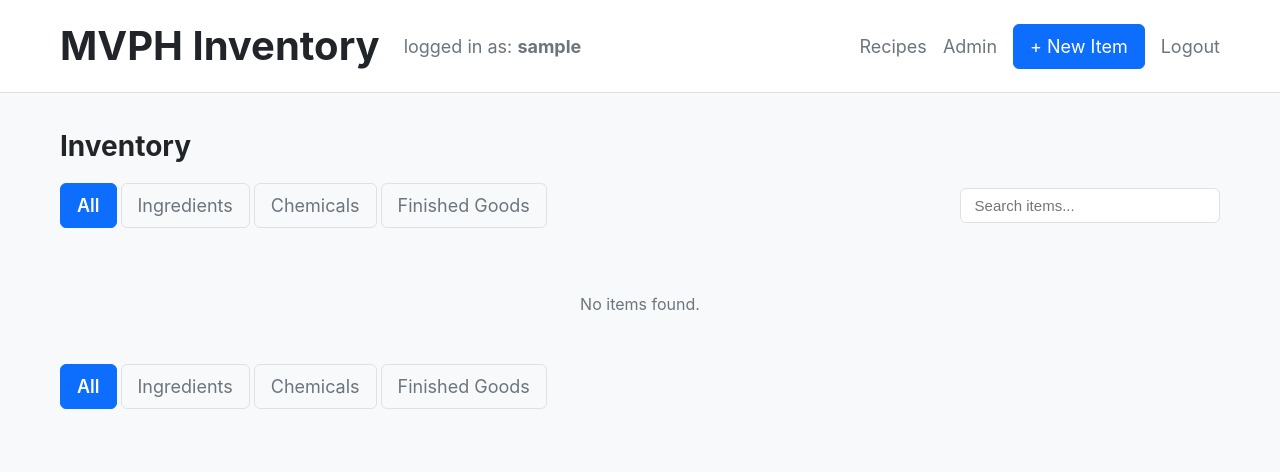
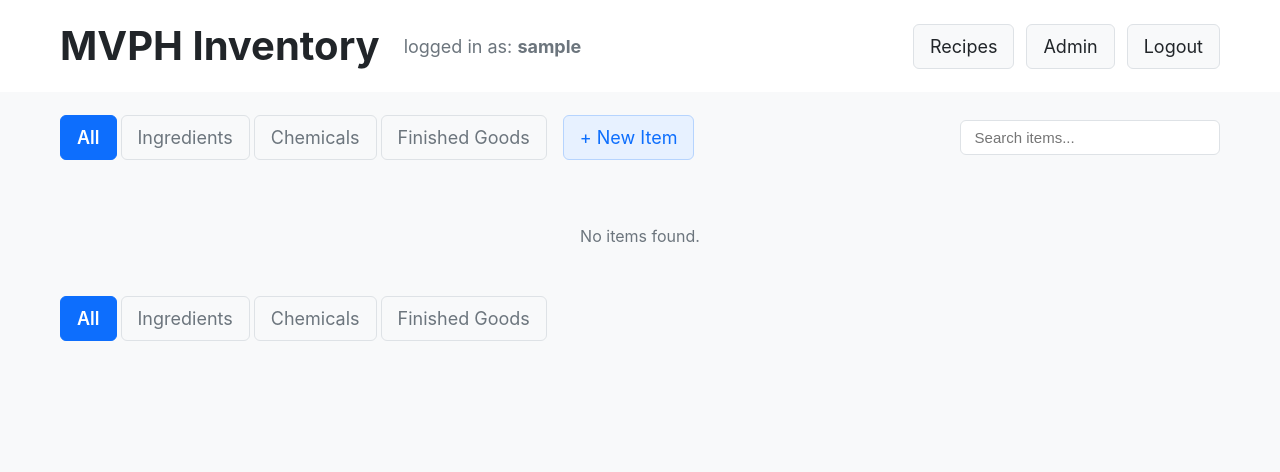
Before and after one commit to AllPilsnersRLagers/MVPH_Inventory, a Django app: page / in a window 1280 px wide. Shown: the top 472 px of the page. Run offline with Django 5.2, Linux system fonts and the light colour scheme; the visitor is signed in with stand-in values (Sample User, id 1); data that the repository does not hold is empty.

Commit message:
Improve nav bar and sticky header UI
- Make all nav links button-styled (light grey, darker on hover)
- Move +New Item button to filters bar with pale blue style
- Make header, filters, and subtabs sticky on scroll
- Remove Inventory h1 title from list page
- Fix gap between header and main content
- Add CSS variables for consistent header/filter heights

Co-Authored-By: Claude Opus 4.5 <noreply@anthropic.com>

```diff
--- a/inventory/templates/inventory/item_list.html
+++ b/inventory/templates/inventory/item_list.html
@@ -3,8 +3,6 @@
 {% block title %}Inventory — MVPH{% endblock %}
 
 {% block content %}
-<h1>Inventory</h1>
-
 <div class="filters">
   <div id="category-tabs" class="category-tabs" role="tablist">
     <a href="{% url 'inventory:item_list' %}"
@@ -28,6 +26,8 @@
        hx-target="#item-table-wrapper"
        hx-push-url="true">Finished Goods</a>
   </div>
+
+  <a href="{% url 'inventory:item_create' %}" class="btn btn-add">+ New Item</a>
 
   <input type="search"
          name="search"
--- a/static/css/style.css
+++ b/static/css/style.css
@@ -16,6 +16,8 @@
   --color-ok-bg: #d1e7dd;
   --color-ok-text: #0f5132;
   --radius: 6px;
+  --header-height: 95px;
+  --filters-height: 85px;
 }
 
 body {
@@ -26,17 +28,25 @@ body {
 }
 
 /* === Layout === */
-header { background: var(--color-surface); border-bottom: 1px solid var(--color-border); }
+header {
+  background: var(--color-surface);
+  position: sticky; top: 0; z-index: 100;
+  box-shadow: 0 4px 0 var(--color-bg);
+}
 nav {
   max-width: 1200px; margin: 0 auto; padding: 1rem 1.25rem;
   display: flex; align-items: center; justify-content: space-between;
 }
 .logo { font-weight: 700; font-size: 2.5rem; text-decoration: none; color: var(--color-text); }
 .nav-left { display: flex; align-items: center; gap: 1.5rem; }
-.nav-links { display: flex; align-items: center; gap: 1rem; }
-.nav-link { text-decoration: none; color: var(--color-muted); font-size: 1.125rem; }
-.nav-link:hover { color: var(--color-text); }
-main { max-width: 1200px; margin: 0 auto; padding: 2rem 1.25rem; }
+.nav-links { display: flex; align-items: center; gap: 0.75rem; }
+.nav-link {
+  display: inline-block; padding: 0.5rem 1rem; border-radius: var(--radius);
+  text-decoration: none; font-size: 1.125rem; border: 1px solid var(--color-border);
+  background: var(--color-bg); color: var(--color-text);
+}
+.nav-link:hover { background: var(--color-border); }
+main { max-width: 1200px; margin: -1px auto 0; padding: 0 1.25rem 2rem; }
 h1 { margin-bottom: 1rem; font-size: 1.75rem; }
 
 /* === Buttons === */
@@ -50,10 +60,16 @@ h1 { margin-bottom: 1rem; font-size: 1.75rem; }
 .btn-primary:hover { background: var(--color-primary-hover); border-color: var(--color-primary-hover); }
 .btn-danger { background: var(--color-danger); color: #fff; border-color: var(--color-danger); }
 .btn-danger:hover { background: var(--color-danger-hover); border-color: var(--color-danger-hover); }
+.btn-add { background: #e7f1ff; color: var(--color-primary); border-color: #b6d4fe; }
+.btn-add:hover { background: #cfe2ff; border-color: #9ec5fe; }
 .btn-sm { padding: 0.35rem 0.65rem; font-size: 1rem; }
 
 /* === Filters === */
-.filters { display: flex; gap: 1rem; align-items: center; flex-wrap: wrap; margin-bottom: 1rem; }
+.filters {
+  display: flex; gap: 1rem; align-items: center; flex-wrap: wrap; margin-bottom: 0;
+  position: sticky; top: var(--header-height); z-index: 90;
+  background: var(--color-bg); padding: 1.25rem 0;
+}
 .category-tabs { display: flex; gap: 0.25rem; }
 .tab {
   padding: 0.5rem 1rem; border-radius: var(--radius); text-decoration: none;
@@ -67,7 +83,11 @@ h1 { margin-bottom: 1rem; font-size: 1.75rem; }
 }
 
 /* === Sub-tabs (ingredient subcategories) === */
-.sub-tabs { display: flex; gap: 0.25rem; margin-bottom: 1rem; }
+.sub-tabs {
+  display: flex; gap: 0.25rem; margin-bottom: 1rem;
+  position: sticky; top: calc(var(--header-height) + var(--filters-height)); z-index: 80;
+  background: var(--color-bg); padding: 0.625rem 0 1.25rem;
+}
 .sub-tab {
   padding: 0.35rem 0.75rem; border-radius: var(--radius); text-decoration: none;
   font-size: 1rem; color: var(--color-muted); border: 1px solid transparent;
--- a/templates/base.html
+++ b/templates/base.html
@@ -17,7 +17,6 @@
       <div class="nav-links">
         <a href="{% url 'inventory:recipe_list' %}" class="nav-link">Recipes</a>
         <a href="{% url 'admin:index' %}" class="nav-link">Admin</a>
-        <a href="{% url 'inventory:item_create' %}" class="btn btn-primary">+ New Item</a>
         <a href="{% url 'logout' %}" class="nav-link">Logout</a>
       </div>
     </nav>
```
